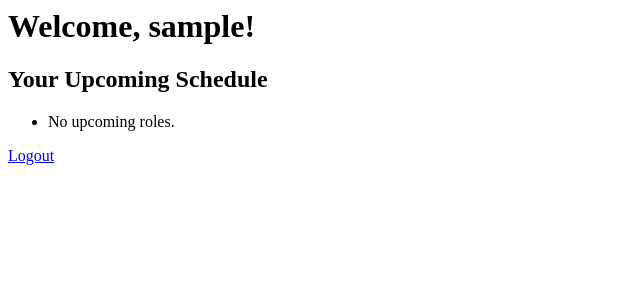
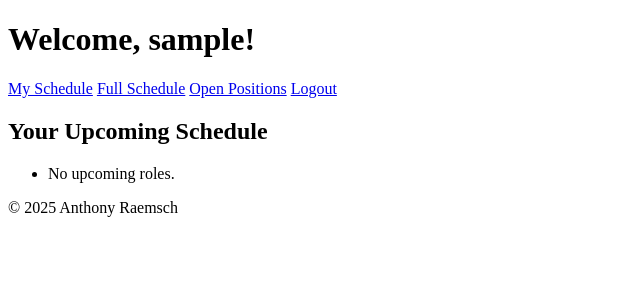
Before and after one commit to gamingar-tony/Ministry-Manager, a Django app: page / in a window 1280 px wide. Shown: the top 300 px of the page, without its empty margins (0-640 px from the left). Run offline with Django 5.2, Linux system fonts and the light colour scheme; the visitor is signed in with stand-in values (Sample User, id 1); data that the repository does not hold is empty.

Commit message:
Added open_positions

```diff
--- a/ministry_scheduler/core/models.py
+++ b/ministry_scheduler/core/models.py
@@ -21,7 +21,7 @@ class ScheduleEntry(models.Model):
         return f"{self.user.username} - {self.role} on {self.date} at {self.time}"
 
 class Schedule(models.Model):
-    user = models.ForeignKey(settings.AUTH_USER_MODEL, on_delete = models.CASCADE)
+    user = models.ForeignKey(settings.AUTH_USER_MODEL, on_delete = models.CASCADE, null = True, blank = True)
     role = models.CharField(max_length = 100)
     date = models.DateField()
     time = models.TimeField()
--- a/ministry_scheduler/core/urls.py
+++ b/ministry_scheduler/core/urls.py
@@ -8,4 +8,5 @@ urlpatterns = [
     path('login/', views.login_view, name = 'login'),
     path('logout/', views.logout_view, name = 'logout'),
     path('schedule/', views.schedule_view, name = 'schedule'),
+    path('open-positions/', views.open_positions, name = 'open_positions'),
 ]
--- a/ministry_scheduler/core/views.py
+++ b/ministry_scheduler/core/views.py
@@ -56,3 +56,8 @@ def my_schedule(request):
 def schedule_view(request):
     all_events = Schedule.objects.select_related('user').order_by('date', 'time')
     return render(request, 'schedule.html', {'all_events': all_events})
+
+@login_required
+def open_positions(request):
+    unfilled = Schedule.objects.filter(user__isnull = True).order_by('date', 'time')
+    return render(request, 'open_positions.html', {'unfilled': unfilled})
--- a/ministry_scheduler/templates/home.html
+++ b/ministry_scheduler/templates/home.html
@@ -1,5 +1,36 @@
+<!DOCTYPE html>
+<html lang="en">
+    <head>
+        <meta charset="UTF-8">
+        <meta name="viewport" content="width-device=width, initial-scale=1.0">
+        <title>Ministry Scheduler</title>
+        <style>
+            button {
+                padding: 10px 20px;
+                margin: 5px;
+                border: none;
+                background-color: #4caf50;
+                color: white;
+                font-size: 16px;
+                border-radius: 5px;
+                cursor: pointer;
+            }
+
+            button:hover {
+                background-color: #45a049;
+            }
+        </style>
+    </head>
+    <body>
+        <header>
             <h1>Welcome, {{user.username}}!</h1>
-
+            <nav>
+                <a href="{% url 'my_schedule' %}">My Schedule</a>
+                <a href="{% url 'schedule' %}">Full Schedule</a>
+                <a href="{% url 'open_positions' %}">Open Positions</a>
+                <a href="{% url 'logout' %}">Logout</a>
+            </nav>
+        </header>
         <h2>Your Upcoming Schedule</h2>
         <ul>
             {% for entry in upcoming %}
@@ -8,5 +39,8 @@
             <li>No upcoming roles.</li>
             {% endfor %}
         </ul>
-
-<p><a href="{% url 'logout' %}">Logout</a></p>
+        <footer>
+            <p>&copy; 2025 Anthony Raemsch</p>
+        </footer>
+    </body>
+</html>
```
Also changed, not shown: ministry_scheduler/templates/open_positions.html (added, +22 -0 lines), ministry_scheduler/core/migrations/0003_alter_schedule_user.py (added). Lines whose indentation alone changed are shown as unchanged.
